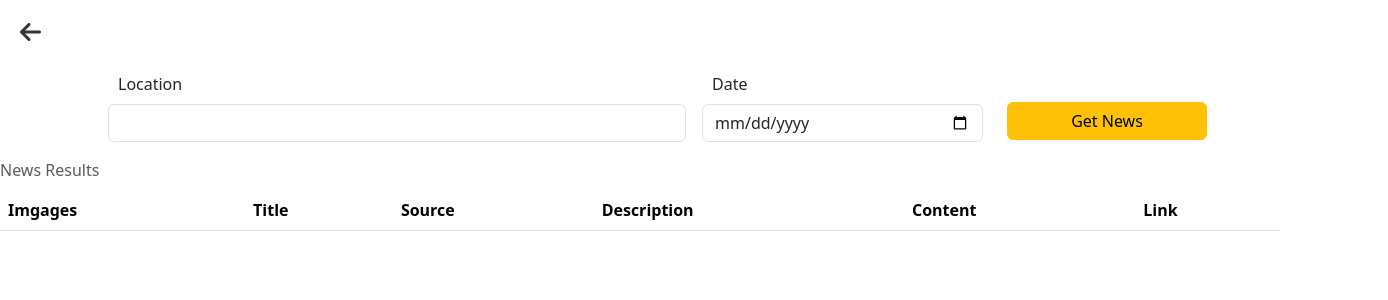
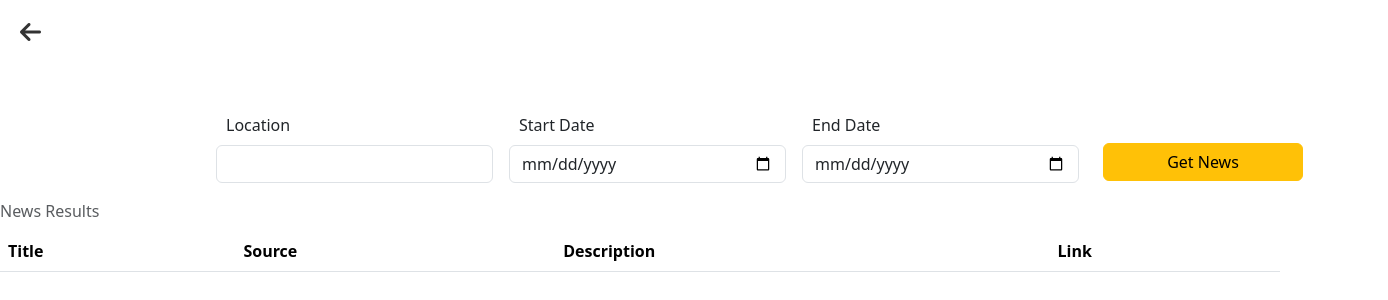
Before and after one commit to Dorelis26/WeatherGenius, a plain HTML site: page news.html in a window 1280 px wide. Shown: the whole page, 1388 px wide, since content can reach past the window. Drawn offline with nearby package versions, Linux system fonts and the light colour scheme.

Commit message:
Update news.html

```diff
--- a/news.html
+++ b/news.html
@@ -26,7 +26,8 @@
     <section>
       <a href="index.html"><i class="fa fa-arrow-left " aria-hidden="true"></i></a>
       <form class="row g-3 needs-validation" novalidate>
-        <div class="col-md-6 position-relative">
+        <div class="row g-3 needs-validation">
+            <div class="col-md-3 position-relative">
                 <label for="validationTooltip03" class="form-label">Location</label>
                 <input type="text" class="form-control" required id="validationTooltip03">
                 <div class="invalid-tooltip">
@@ -35,27 +36,36 @@
             </div>
 
             <div class="col-md-3 position-relative">
-            <label for="validationTooltip05" class="form-label">Date</label>
+                <label for="validationTooltip05" class="form-label">Start Date</label>
                 <input type="date" class="form-control" required id="validationTooltip05">
                 <div class="invalid-tooltip">
-                Please provide a valid date.
+                    Please provide a valid start date.
+                </div>
+            </div>
+
+            <div class="col-md-3 position-relative">
+                <label for="validationTooltip07" class="form-label">End Date</label>
+                <input type="date" class="form-control" required id="validationTooltip07">
+                <div class="invalid-tooltip">
+                    Please provide a valid end date.
                 </div>
             </div>
 
             <div class="col-md-3 position-relative d-flex align-items-end">
                 <button class="btn btn2 btn-warning ms-2" type="submit">Get News</button>
             </div>
+        </div>
+
     </form>
     <table class="table caption-top">
         <caption>News Results
         </caption>
         <thead>
           <tr>
-            <th scope="col">Imgages</th>
+
             <th scope="col">Title</th>
             <th scope="col">Source</th>
             <th scope="col">Description</th>
-            <th scope="col">Content</th>
             <th scope="col">Link</th>
           </tr>
         </thead>
```
Lines whose indentation alone changed are shown as unchanged.
